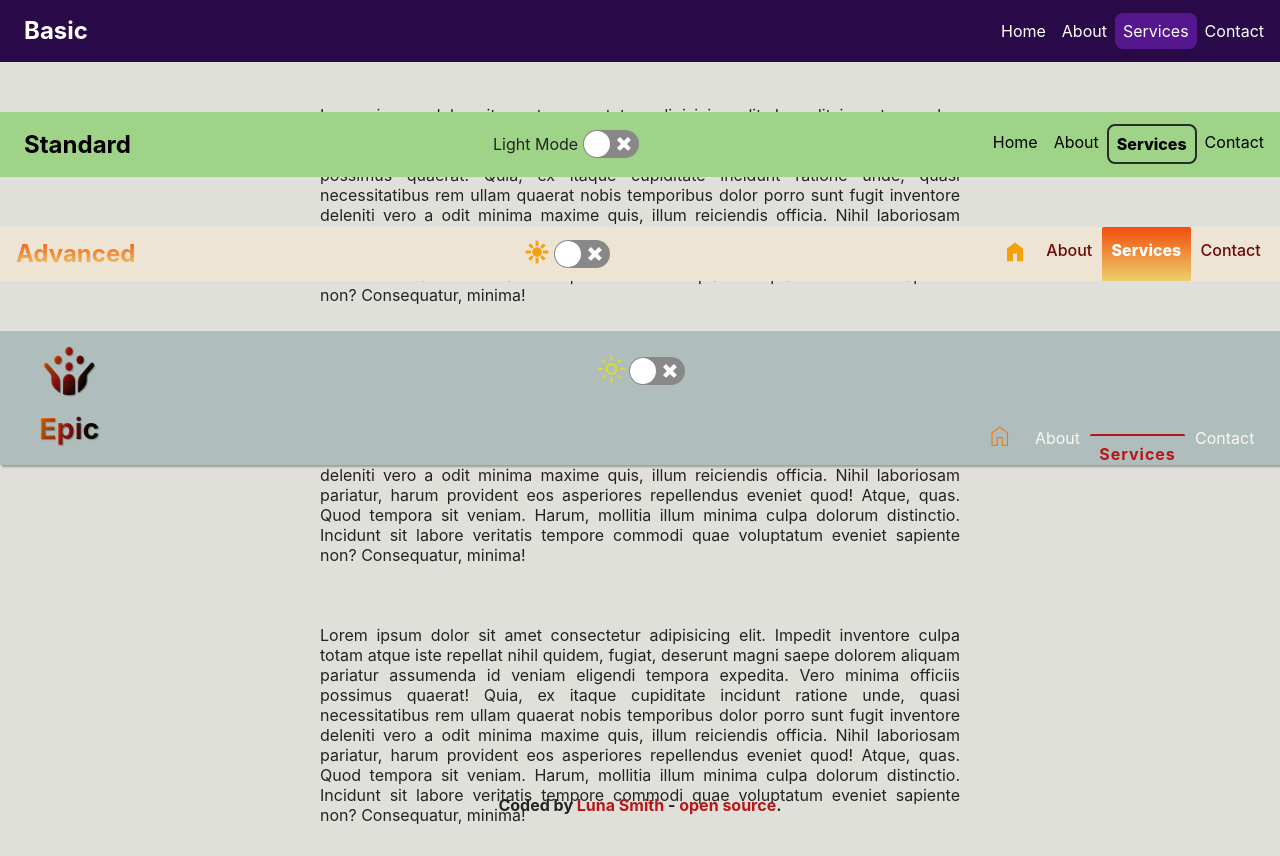
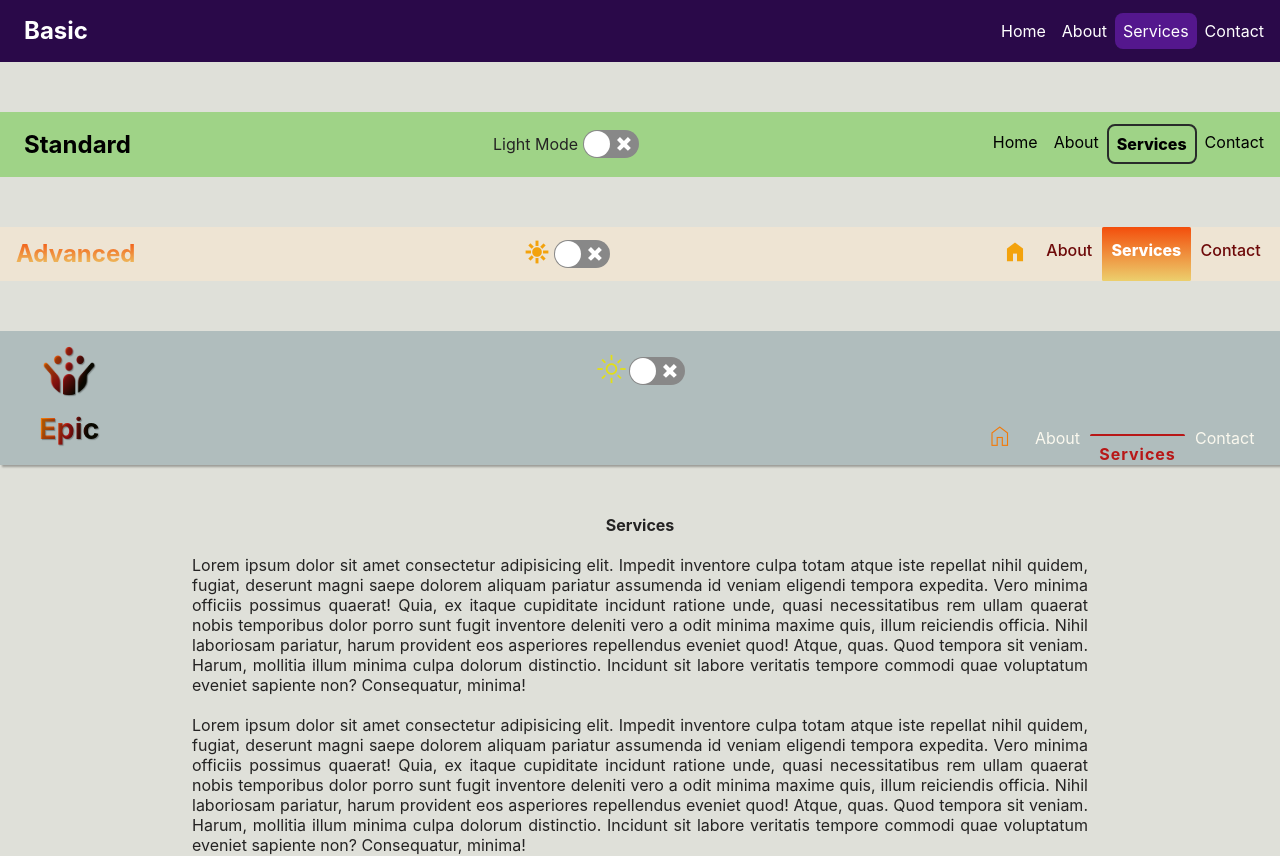
Before and after one commit to Lu-Smith/react_headers, a React (Create React App) app: page /services in a window 1280 px wide. Shown: the top 856 px of the page. Built offline with nearby package versions, Linux system fonts and the light colour scheme.

Commit message:
Updated styling in Services.css

```diff
--- a/src/components/styles/Services.css
+++ b/src/components/styles/Services.css
@@ -1,16 +1,17 @@
 .Services {
     width: 100vw;
-    height: 20vh;
-    display: flex;
-    align-items: center;
-    justify-content: center;
-    flex-direction: column;
-    gap: 20px;
+    height: 100%;
+    text-align: center;
+}
+
+.Services h4 {
+    margin-bottom: 20px;
 }
 
 .Services p {
-    width: 50%;
+    width: 70%;
     text-align: justify;
+    margin: 0 auto;
 }
 
 @media (max-width: 760px) {
```
